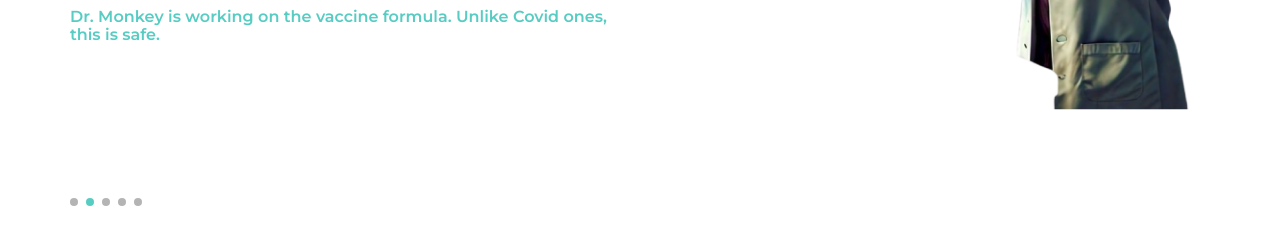
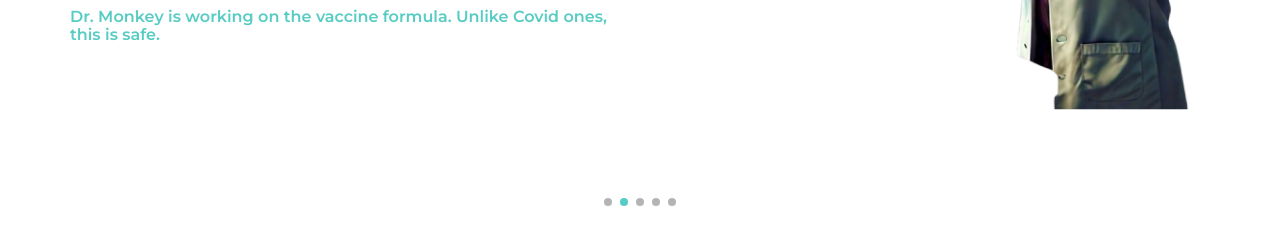
Before and after one commit to usamablocksdev/dr-monkey, a plain HTML site: page index.html in a window 1280 px wide. Shown: the part 458-702 px from the top of the page. Drawn offline with Linux system fonts and the light colour scheme.

Commit message:
slider dots in center

```diff
--- a/index.html
+++ b/index.html
@@ -215,7 +215,7 @@
 			<!-- Home Slider Dots -->
 
 			<div class="home_slider_dots">
-				<ul id="home_slider_custom_dots" class="home_slider_custom_dots d-flex flex-row align-items-center justify-content-start">
+				<ul id="home_slider_custom_dots" class="home_slider_custom_dots d-flex flex-row align-items-center justify-content-center">
 					<li class="home_slider_custom_dot trans_200 active"></li>
 					<li class="home_slider_custom_dot trans_200"></li>
 					<li class="home_slider_custom_dot trans_200"></li>
--- a/styles/main_styles.css
+++ b/styles/main_styles.css
@@ -685,9 +685,10 @@ section
 }
 .home_slider_dots
 {
+	width: 100%;
 	position: absolute;
 	bottom: 53px;
-	left: calc((100vw - 1140px) / 2);
+	/* left: calc((100vw - 1140px) / 2); */
 	z-index: 1;
 }
 .home_slider_custom_dot
```
